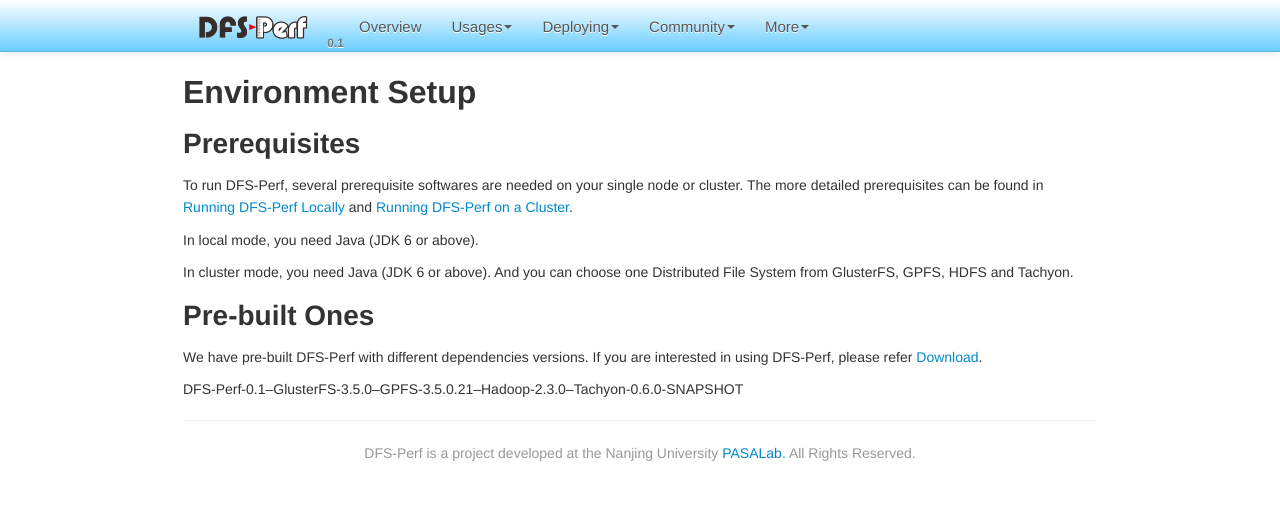
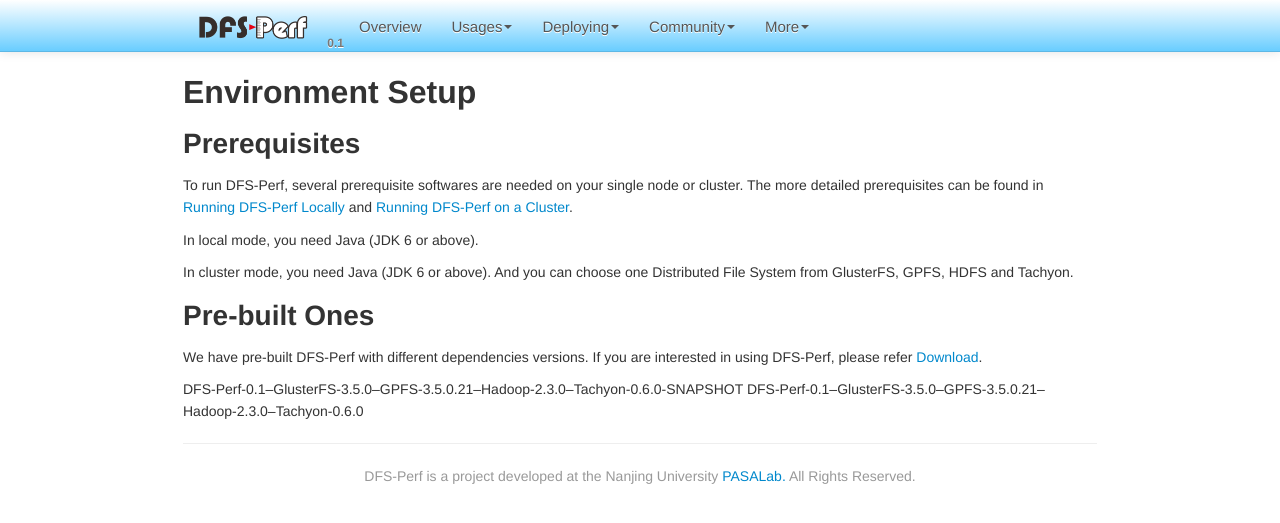
Before and after one commit to PasaLab/dfs-perf, a Jekyll site: the page built from docs/Pre-built-Ones.md, in a window 1280 px wide. Shown: the top 523 px of the page. Built offline with Jekyll 4.4.1, drawn with Linux system fonts in a browser that asks for light colours.

Commit message:
add tachyon-0.6.0 version

```diff
--- a/docs/Pre-built-Ones.md
+++ b/docs/Pre-built-Ones.md
@@ -14,3 +14,4 @@ In cluster mode, you need Java (JDK 6 or above). And you can choose one Distribu
 We have pre-built DFS-Perf with different dependencies versions. If you are interested in using DFS-Perf, please refer [Download](Download.html).
 
 DFS-Perf-0.1--GlusterFS-3.5.0--GPFS-3.5.0.21--Hadoop-2.3.0--Tachyon-0.6.0-SNAPSHOT
+DFS-Perf-0.1--GlusterFS-3.5.0--GPFS-3.5.0.21--Hadoop-2.3.0--Tachyon-0.6.0
```
